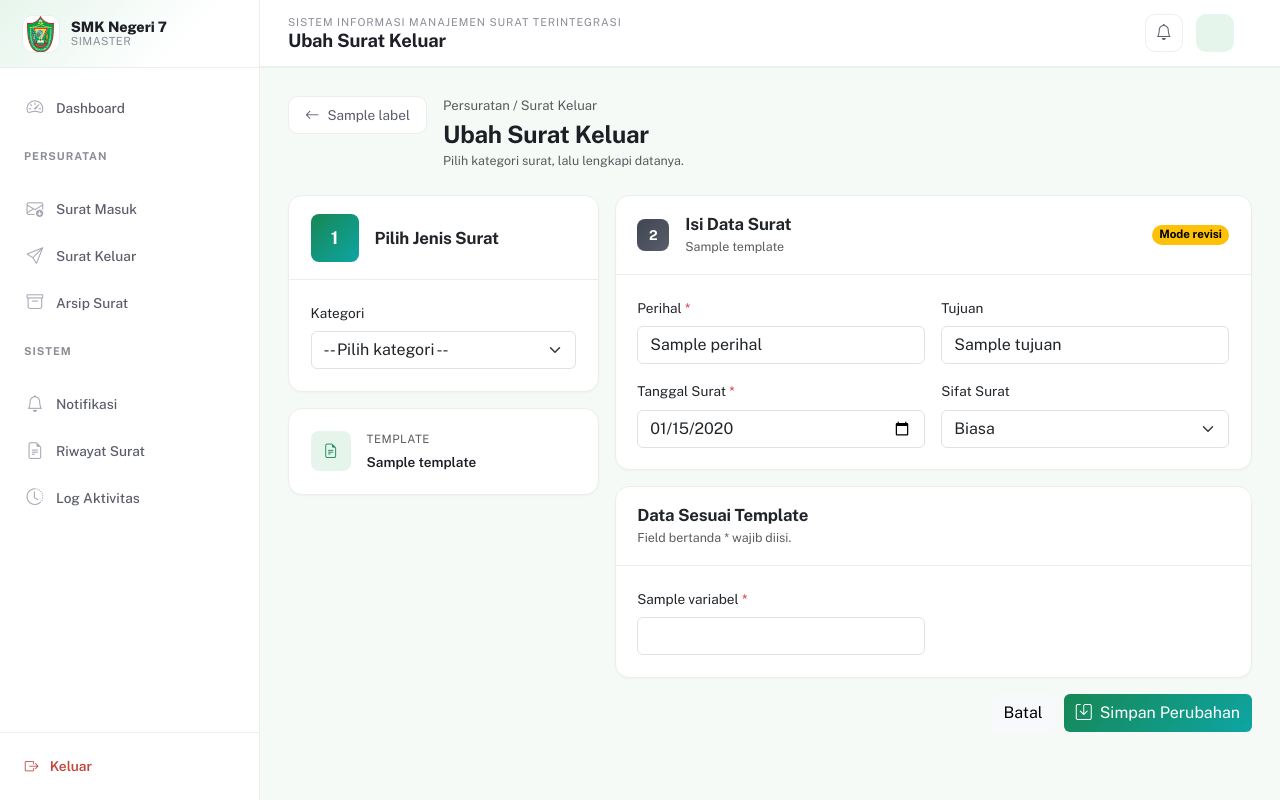
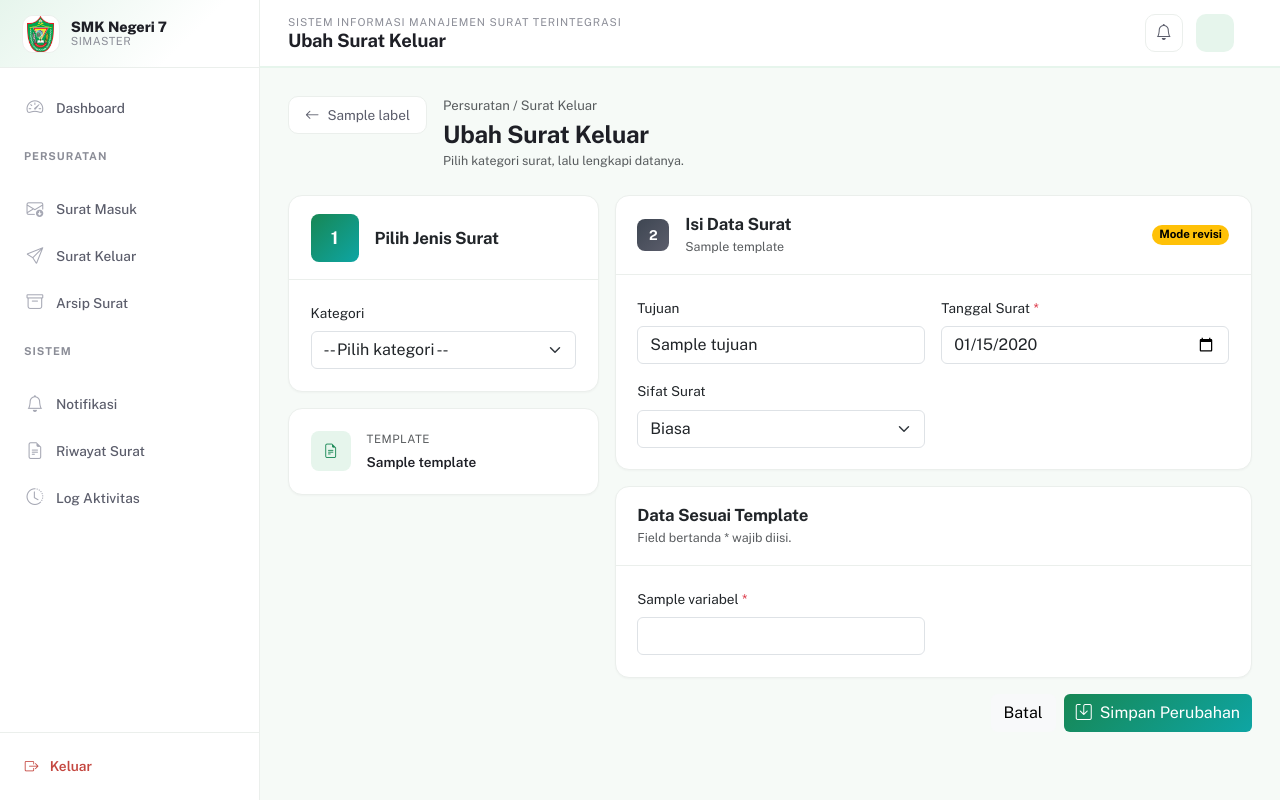
Before and after one commit to nailasalsabila080907-art/SIMASTER, a Laravel app: template resources/views/surat-keluar/create.blade.php in a window 1280 px wide. Run offline with Laravel 12, Linux system fonts and the light colour scheme; the template is opened without the code that fills it: most values are stand-ins (such as "Sample title", 1, 10 or a date in 2020); data that the repository does not hold is empty; parts of the project's set-up code (start-up, migrations or seed data) failed here and were passed over.

Commit message:
Perihal surat otomatis mengikuti nama template

```diff
--- a/resources/views/surat-keluar/create.blade.php
+++ b/resources/views/surat-keluar/create.blade.php
@@ -262,25 +262,11 @@
                             <div class="row g-3">
 
                                 {{-- Perihal --}}
-                                <div class="col-md-6">
-
-                                    <label
-                                        class="form-label"
-                                        style="font-size:.85rem">
-
-                                        Perihal
-                                        <span class="text-danger">*</span>
-
-                                    </label>
-
-                                    <input
-                                        type="text"
-                                        name="perihal"
-                                        value="{{ old('perihal', $suratKeluar?->perihal) }}"
-                                        class="form-control"
-                                        required>
-
-                                </div>
+                               {{-- Perihal otomatis mengikuti nama template --}}
+                                <input
+                                    type="hidden"
+                                    name="perihal"
+                                    value="{{ old('perihal', $suratKeluar?->perihal ?: $template->nama_template) }}">
 
 
                                 {{-- Tujuan --}}
```
